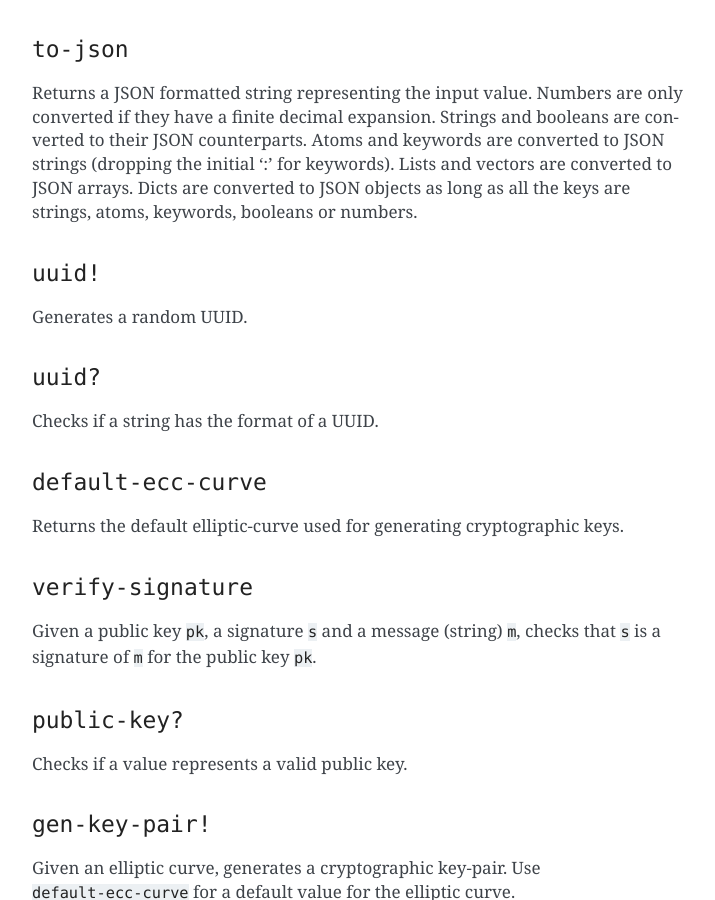
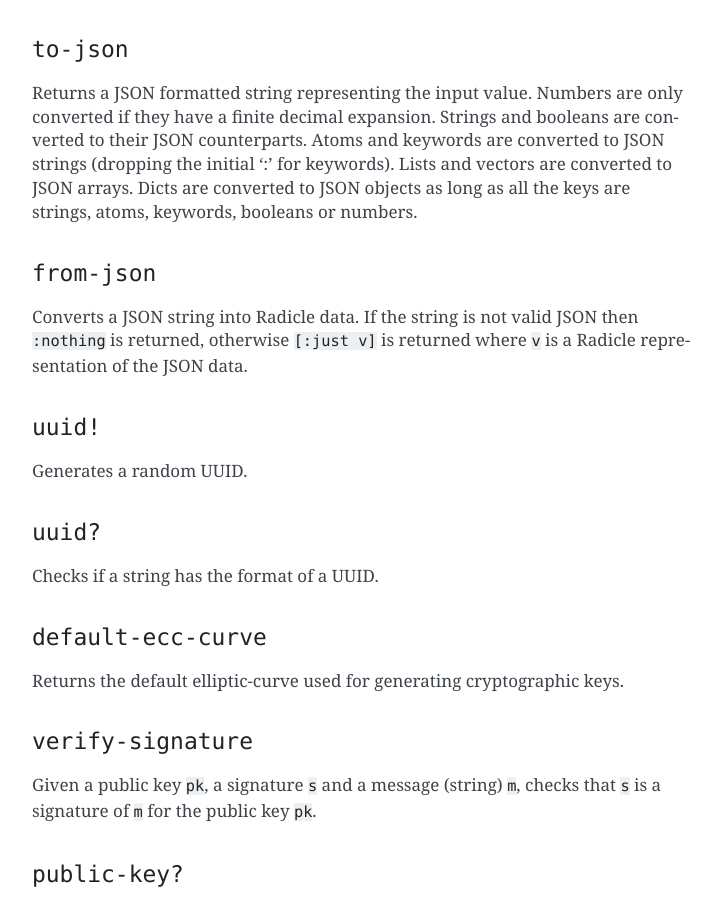
Before and after one commit to radicle-dev/radicle-alpha, a Sphinx documentation site: the page built from docs/source/reference.rst, in a window 1280 px wide and 900 px high, scrolled down 9226 px. Shown: the whole window, without its empty margins (388-1103 px from the left). Built offline with Sphinx 7.4.7, drawn with Linux system fonts in a browser that asks for light colours; pages that are not in the unit, such as notebooks, are missing from menus.

Commit message:
Add new prim to ref-doc.

```diff
--- a/docs/source/reference.rst
+++ b/docs/source/reference.rst
@@ -453,6 +453,13 @@
 JSON objects as long as all the keys are strings, atoms, keywords,
 booleans or numbers.
 
+``from-json``
+~~~~~~~~~~~~~
+
+Converts a JSON string into Radicle data. If the string is not valid
+JSON then ``:nothing`` is returned, otherwise ``[:just v]`` is returned
+where ``v`` is a Radicle representation of the JSON data.
+
 ``uuid!``
 ~~~~~~~~~
 
--- a/reference-doc.yaml
+++ b/reference-doc.yaml
@@ -98,6 +98,7 @@
 - now!
 # JSON
 - to-json
+- from-json
 # UUIDs
 - uuid!
 - uuid?
```
Also changed, not shown: 1 other file.
